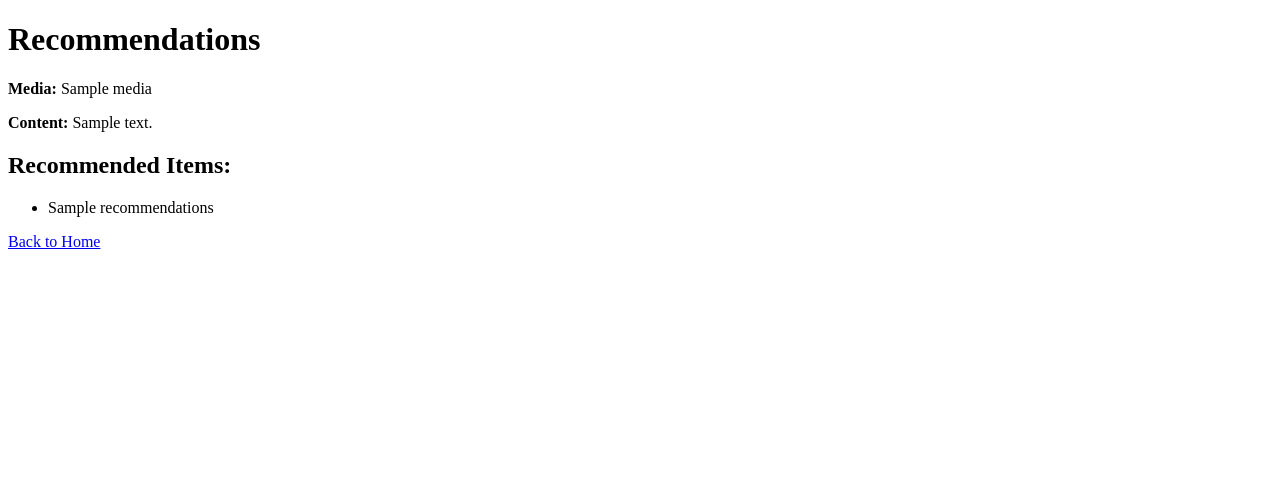
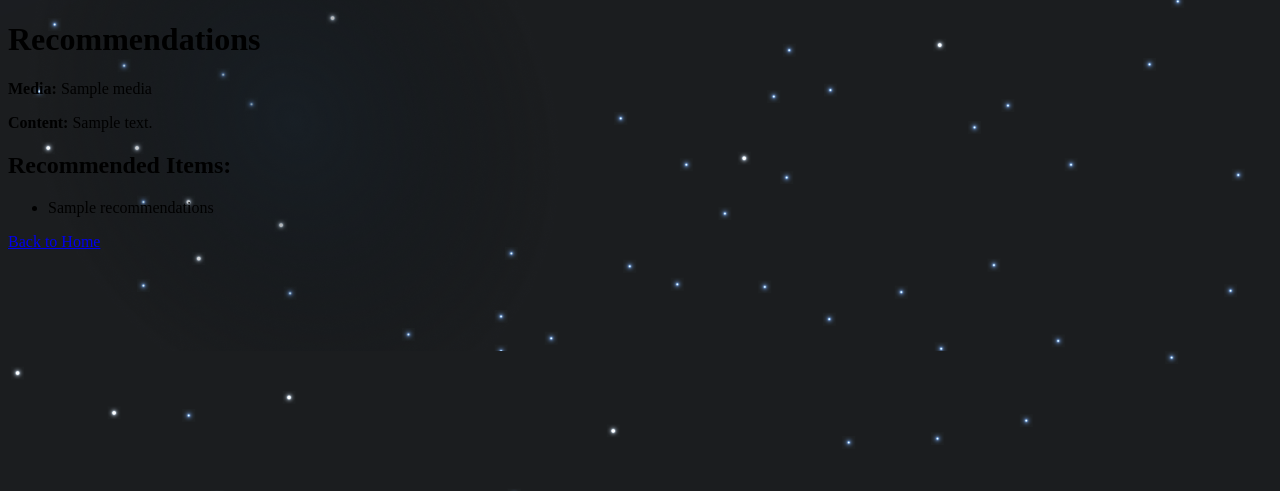
Before and after one commit to mabda4/Media-Recommendation-, a Flask app: template templates/results.html in a window 1280 px wide. Shown: the top 491 px of the page. Run offline with Flask 3, Linux system fonts and the light colour scheme; the template is opened without the code that fills it: most values are stand-ins (such as "Sample title", 1, 10 or a date in 2020).

Commit message:
Update results.html

```diff
--- a/templates/results.html
+++ b/templates/results.html
@@ -5,6 +5,10 @@
     <title>Recommendations Results</title>
     <meta name="viewport" content="width=device-width, initial-scale=1" />
     <style>
+        body {
+            background-image: url('{{ url_for('static', filename='background2.png') }}');
+        }
+
         .container {
             padding: 2rem;
         }
```
